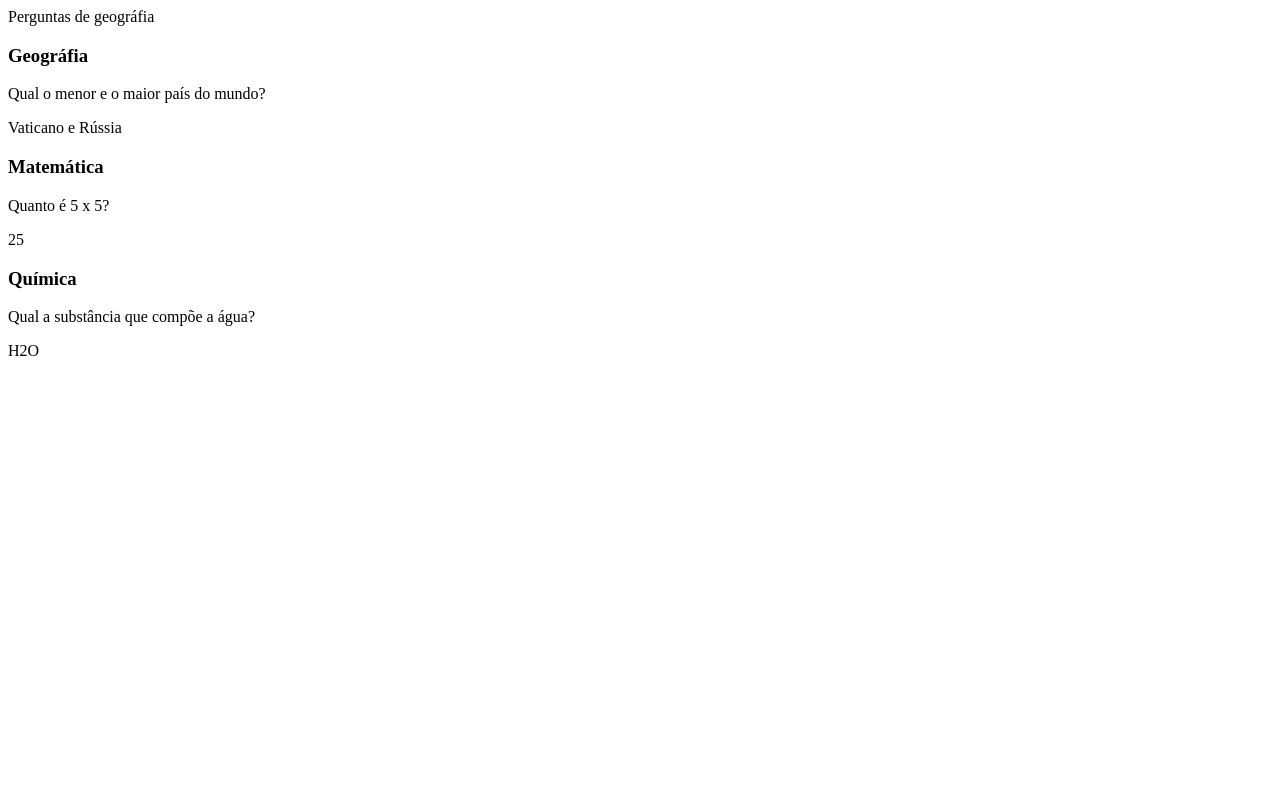
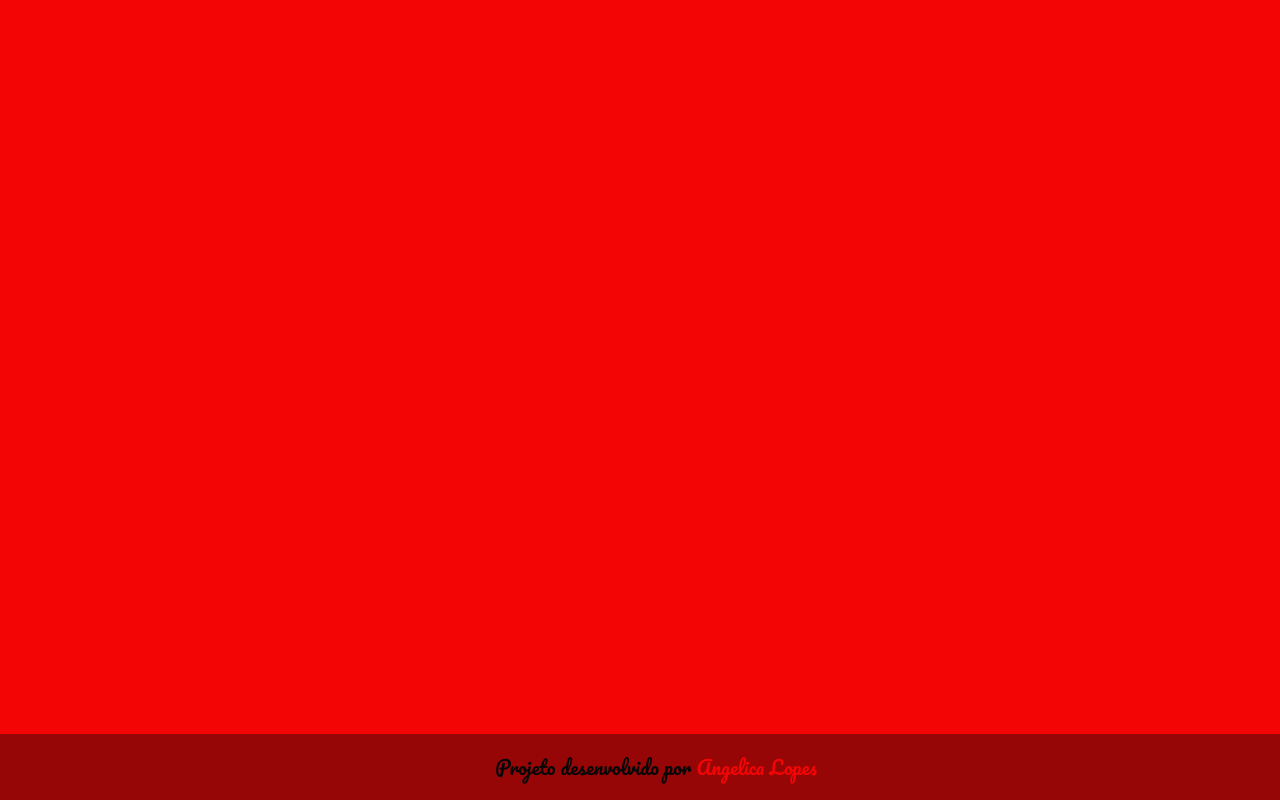
Before and after one commit to angelicalopes2006/jogo, a plain HTML site: page index.html in a window 1280 px wide. Drawn offline with Linux system fonts and the light colour scheme; a web font is replaced by a local one.

Commit message:
Add files via upload

```diff
--- a/JS app.js
+++ b/JS app.js
@@ -7,10 +7,10 @@ function criaCartao(materia, pergunta, resposta){
     cartao.innerHTML = `
          <div class="card__content">
                 <h3> ${materia} </h3>
-                <div class="card__content__question">
+                <div class="card__content__pergunta">
                     <p> ${pergunta} </p>
                 </div>
-                <div class="card__content__answer">
+                <div class="card__content__resposta">
                     <p> ${resposta} </p>
                 </div>
             </div>
--- a/index.html
+++ b/index.html
@@ -1,41 +1,20 @@
 <!DOCTYPE html>
-<html lang="pt-br"
+<html lang="pt-br">
 <head>
-    <meta charset="utf-8">
-    <meta name="viewport" content="width=device-width,initial-scale=1.0"
-    <title> Perguntas de geográfia </title>
+    <meta charset="UTF-8">
+    <meta name="viewport" content="width=device-width, initial-scale=1.0">
+    <title> Perguntas & Respostas </title>
+    <link rel="stylesheet" href="style.css">
 </head>
 <body>
     <main>
-        <section id="container"
-        <article class="card">
-            <div class="card__content">
-                <h3> Geográfia </h3>
-                <div class="card__content__question">
-                    <p> Qual o menor e o maior país do mundo?</p>
-                </div>
-                <div class="card__content__answer">
-                    <p> Vaticano e Rússia </p>
-                </div>
-            </div>
-        </article>
-        <article class="card">
-            <div class="card__content">
-            <h3> Matemática </h3>
-            <div class="card__content__question">
-                <p> Quanto é 5 x 5?</p>
-            </div>
-            <div class="card__content__answer">
-                <p> 25 </p>
-            </div>
-        </div>
-        </article>
-    <article class="card">
-        <div class="card__content">
-        <h3> Química </h3>
-        <div class="card__content__question">
-            <p> Qual a substância que compõe a água?</p>
-        </div>
-        <div class="card__content__answer">
-            <p> H2O</p>
-        </div>
+        <section id="caixa">
+        </section>
+    </main>
+    <footer>
+        <p> Projeto desenvolvido por <a href="https://github.com/angelicalopes2006"> Angelica Lopes </a></p>
+    </footer>
+    <script src="app.js"></script>
+    <script src="perguntas.js"></script>
+</body>
+</html>
--- a/style.css
+++ b/style.css
@@ -5,29 +5,28 @@
 }
 
 :root{
-    --font-destaque:  "Prociono", serif;
-    --font-texto: "Pacifico", cursive;
-    --cor1: #250902ff;
-    --cor2: #38040eff;
-    --cor3: #640d14ff;
-    --cor4: #800e13ff;
-    --cor5: #ad2831ff;
+    --font-destaque:  "Danfo", serif;
+    --font-texto: "Pacifico", serif;
+    --cor1: rgb(6, 7, 7);
+    --cor2: rgb(68, 2, 15);
+    --cor3: rgb(97, 13, 20);
+    --cor4: rgb(150, 6, 6);
+    --cor5: rgb(243, 5, 5);
+    --cor6: 000000;
 }
 body{
+    background-color: var(--cor5) ;
     font-family: var(--font-texto);
-    background-image: url(´img/34386132_18248240217.jpg`);
-    background-repeat: no-repeat;
-    background-size: cover;
-    height: 100vh;
-    color: var(--cor1);
 }
-
-#contaíner{
+#caixa{
     display: flex;
+    flex-wrap: wrap;
+    justify-content: space-between;
+    padding: 4rem;
+    gap: 2rem;
 }
-
-.card{
-    margin: 1rem 1rem;
+.cartao{
+    margin: 1rem;
     background-color: var(--cor2);
     height: 20rem;
     flex-grow: 1;
@@ -47,9 +46,10 @@ body{
 }
 
 .card__content h3{
-    border: 3x solid var(--cor1)
-    font-family: var(--font-title);
-    text-aling: center;
+    border: 2x solid var(--cor3);
+    color: var(--cor5);
+    font-family: var(--font-texto);
+    text-align: center;
     padding: 0.5rem;
     position: absolute;
     margin:0.6rem;
@@ -57,35 +57,37 @@ body{
     font-size: 1.5vw;
     backface-visibility: hidden;
 }
-.card__content__question{
-    margin-top: 2.5rem;
+.cartao__conteudo__pergunta{
     font-size: 1,5rem;
+    margin: 2.5rem;
 }
-
-.card__content p{
-    margin: 1rem;
-    padding: 1.3rem;
-}
-.card__content__question,
-.card__content__answer{
+cartao__conteudo__pergunta,
+.cartao__conteudo__resposta{
     backface-visibility: hidden;
     position: absolute;
     height: 100%;
     width: 100%;
 }
-
+.cartao__conteudo p{
+    margin: 1rem;
+    padding: 1.3rem;
+}
+.cartao__conteudo__resposta{
+    font-size: 1.5rem;
+    transform: rotate(180deg);
+}
 footer{
     text-align: center;
     position: fixed;
     bottom: 0%;
     width: 100%;
-    background-color: var(--cor1);
+    background-color: var(--cor4);
+    padding: 1em;
 }
 
 footer p{
+    font-size: 1.2rem;
     color: var(--cor1);
-    font-size: 0.9rem;
-    margin: 0.8rem 0 1.2rem 0;
 }
 
 footer a{
```
Also changed, not shown: JS perguntas.js (+16 -1 lines), 1 other file.
